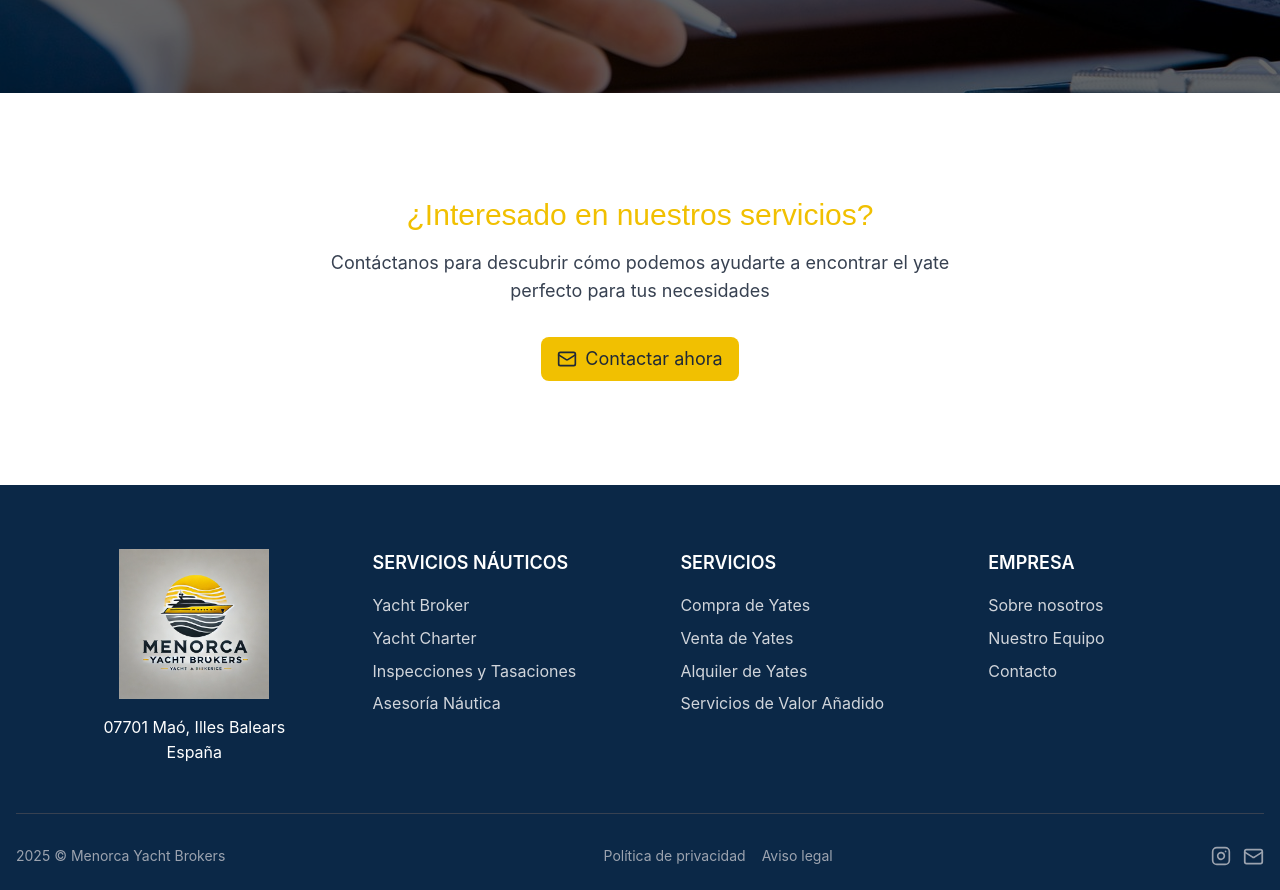
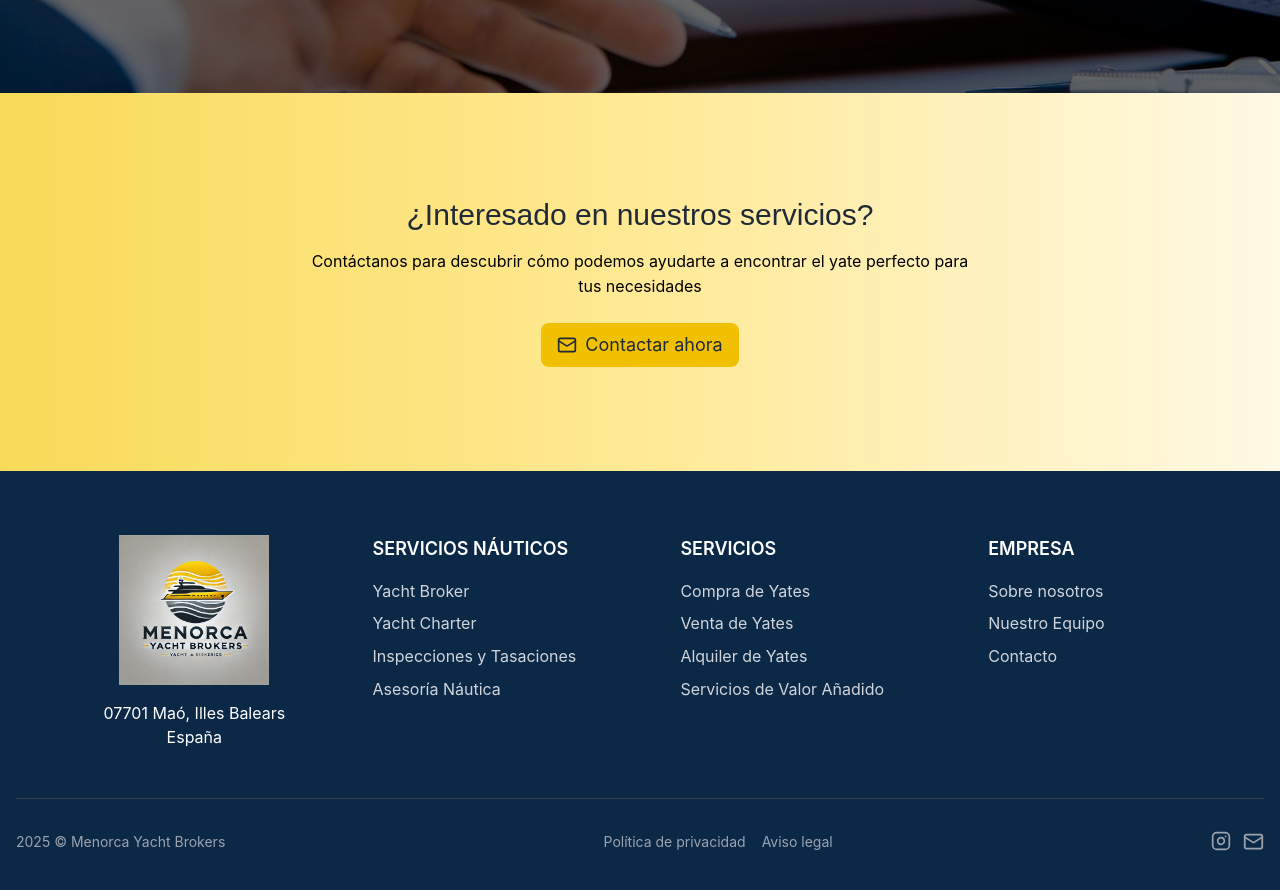
Before and after one commit to davidfreixes/myb, a Next.js app: page /contratos-de-compraventa in a window 1280 px wide. Shown: the part 2333-3223 px from the top of the page. Built offline with nearby package versions, Linux system fonts and the light colour scheme.

Commit message:
feat: max w CTA

```diff
--- a/client/general/company/components/purchase-and-sale.tsx
+++ b/client/general/company/components/purchase-and-sale.tsx
@@ -1,4 +1,4 @@
-import { Button } from "@mantine/core";
+import { Button, Text } from "@mantine/core";
 import { motion } from "framer-motion";
 import {
   BookOpen,
@@ -244,20 +244,23 @@ export default function PurchaseAndSale() {
       </div>
 
       {/* CTA Section */}
-      <div className="bg-white py-8 sm:py-12 md:py-16">
+      <div className="bg-white py-8 sm:py-12 md:py-16 inset-0 bg-gradient-to-l from-[#fff6d399] via-[#ffe47acc] to-[#f8ce24c2]">
         <motion.div
           initial={{ opacity: 0, y: 20 }}
           animate={{ opacity: 1, y: 0 }}
           transition={{ duration: 0.8, delay: 0.8 }}
-          className="max-w-4xl mx-auto px-4 sm:px-6 py-8 sm:py-10 rounded-lg text-center"
+          className="max-w-4xl mx-auto px-4 sm:px-6 py-8 sm:py-10 rounded-lg text-center "
         >
-          <h2 className="text-xl sm:text-2xl md:text-3xl font-montserrat text-primary mb-3 sm:mb-4">
+          <h2 className="text-lg sm:text-2xl md:text-3xl font-montserrat text-darkTitle mb-2 sm:mb-3 md:mb-4">
             ¿Interesado en nuestros servicios?
           </h2>
-          <p className="text-base sm:text-lg text-gray-700 mb-6 sm:mb-8 max-w-2xl mx-auto">
-            Contáctanos para descubrir cómo podemos ayudarte a encontrar el yate
-            perfecto para tus necesidades
-          </p>
+          <div className=" mb-3 sm:mb-4 md:mb-6 max-w-2xl mx-auto">
+            <Text className="text-sm sm:text-base md:text-lg text-gray-700 ">
+              Contáctanos para descubrir cómo podemos ayudarte a encontrar el
+              yate perfecto para tus necesidades
+            </Text>
+          </div>
+
           <div className="flex justify-center">
             <Button
               unstyled
--- a/client/general/contact/modal/contactModal.tsx
+++ b/client/general/contact/modal/contactModal.tsx
@@ -29,7 +29,7 @@ export default function ContactModal({
         size="lg"
         withCloseButton={false}
       >
-        <div className="px-2 xs:px-3 lg:px-4 relative">
+        <div className="px-2 xs:px-3 relative">
           {contactFormOpened ? (
             <>
               <div
--- a/client/home/components/cta-section.tsx
+++ b/client/home/components/cta-section.tsx
@@ -2,6 +2,7 @@ import ContactModal from "@/client/general/contact/modal/contactModal";
 import { Text } from "@mantine/core";
 import { Button } from "@mantine/core";
 import { motion } from "framer-motion";
+import { Mail } from "lucide-react";
 import { useState } from "react";
 
 export default function CTASection() {
@@ -17,8 +18,8 @@ export default function CTASection() {
       <h2 className="text-lg sm:text-2xl md:text-3xl font-montserrat text-darkTitle mb-2 sm:mb-3 md:mb-4">
         ¿Tienes alguna pregunta adicional?
       </h2>
-      <div className=" mb-3 sm:mb-4 md:mb-6">
-        <Text className="text-sm sm:text-base md:text-lg text-gray-700">
+      <div className=" mb-3 sm:mb-4 md:mb-6 max-w-2xl mx-auto">
+        <Text className="text-sm sm:text-base md:text-lg text-gray-700 ">
           Nuestro equipo de expertos está listo para ayudarte a encontrar la
           mejor solución para tus necesidades náuticas. Contáctanos hoy mismo y
           descubre cómo podemos ayudarte.
@@ -27,9 +28,12 @@ export default function CTASection() {
       <Button
         unstyled
         onClick={() => setContactModalOpened(true)}
-        className="bg-primary hover:bg-primary/75 text-black font-normal text-sm md:text-lg py-2 sm:py-3 px-4 sm:px-6 rounded transition-colors duration-200"
+        className="bg-primary hover:bg-primary/75 text-black font-normal text-sm md:text-lg py-2 sm:py-3 px-4 rounded transition-colors duration-200"
       >
-        Contactar con un experto
+        <div className="flex gap-2 items-center">
+          <Mail className="w-4 h-4 sm:w-5 sm:h-5" />
+          Contactar con un experto
+        </div>
       </Button>
 
       <ContactModal
```
